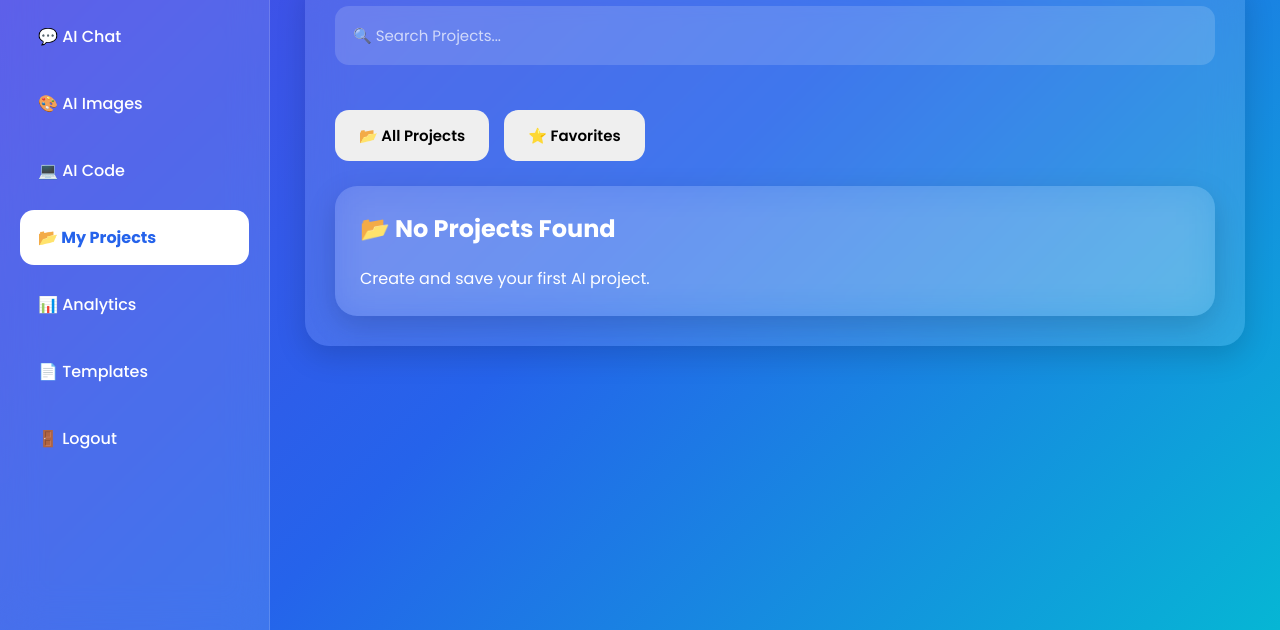
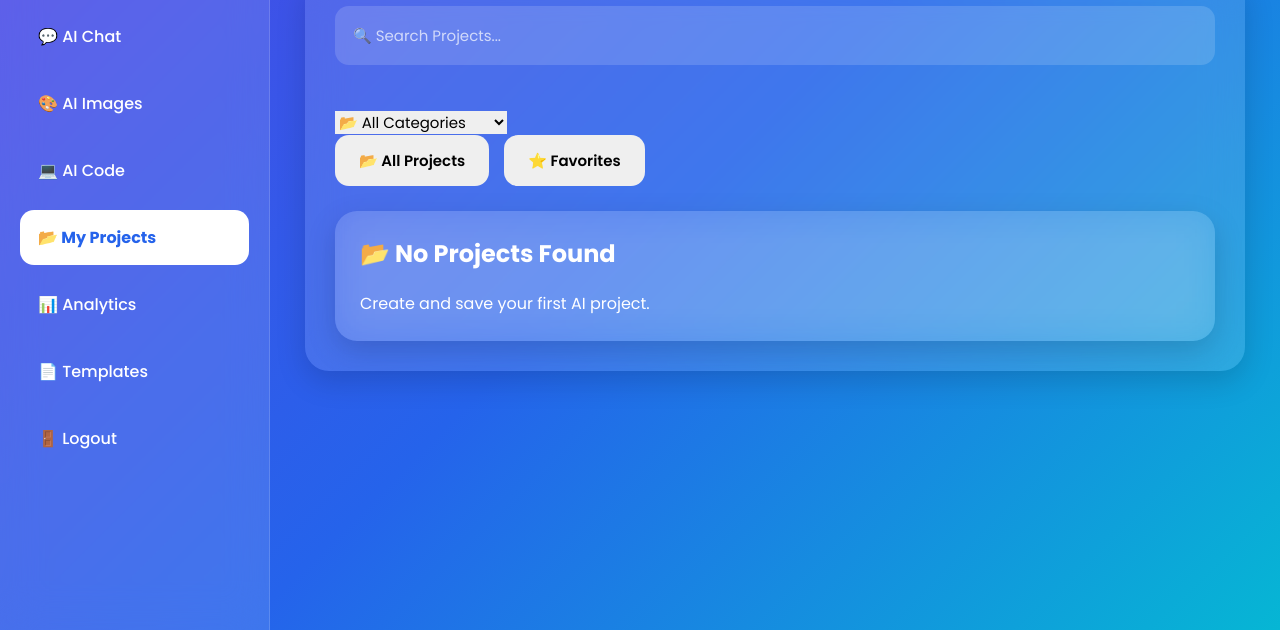
Before and after one commit to studywithvikash/ContentAI-Pro, a website: page projects.html in a window 1280 px wide. Shown: the part 170-800 px from the top of the page. Drawn offline with Linux system fonts and the light colour scheme.

Commit message:
Add category filter to projects page
Added a category filter dropdown for project types.

```diff
--- a/projects.html
+++ b/projects.html
@@ -86,7 +86,27 @@ id="searchProject"
 placeholder="🔍 Search Projects...">
 
 <br><br>
+<select id="categoryFilter">
 
+<option value="All">📂 All Categories</option>
+
+<option value="Web Development">Web Development</option>
+
+<option value="Python">Python</option>
+
+<option value="Java">Java</option>
+
+<option value="JavaScript">JavaScript</option>
+
+<option value="Mobile App">Mobile App</option>
+
+<option value="AI">AI</option>
+
+<option value="Game Development">Game Development</option>
+
+<option value="Other">Other</option>
+
+</select>
 <div class="buttons">
 
 <button id="allBtn">
```
